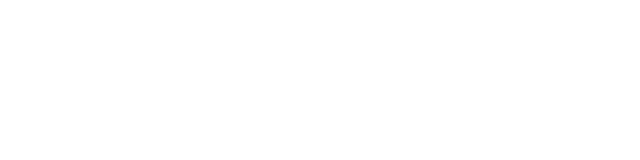
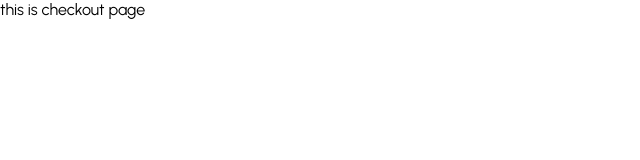
Before and after one commit to TOKILS/e-commerce-frontend, a React (Create React App) app: page /checkout in a window 1280 px wide. Shown: the top 160 px of the page, without its empty margins (0-640 px from the left). Built offline with nearby package versions, Linux system fonts and the light colour scheme.

Commit message:
Adding checkout page

```diff
--- a/src/App.jsx
+++ b/src/App.jsx
@@ -1,13 +1,15 @@
 import Home from "./pages/Home";
-import Product from "./pages/Product"
-import Register from "./pages/Register"
-import Cart from "./pages/Cart"
-import Login from "./pages/Login"
-import ProductList from "./pages/ProductList"
+import Product from "./pages/Product";
+import Register from "./pages/Register";
+import Cart from "./pages/Cart";
+import Login from "./pages/Login";
+import ProductList from "./pages/ProductList";
 import { BrowserRouter as Routerer, Switch, Route } from "react-router-dom";
-import "./App.css"
+import "./App.css";
+import Checkout from "./pages/Checkout";
 const App = () => {
-  return (<>
+  return (
+    <>
       <Routerer>
         {/* <IsLoadingAndError> */}
         <Switch>
@@ -29,13 +31,14 @@
           <Route exact path="/Register">
             <Register />
           </Route>
+          <Route exact path="/checkout">
+            <Checkout />
+          </Route>
         </Switch>
         {/* </IsLoadingAndError> */}
       </Routerer>
-
-
-
-    </>)
+    </>
+  );
 };
 
 export default App;
--- a/src/pages/Cart.jsx
+++ b/src/pages/Cart.jsx
@@ -4,6 +4,7 @@
 import Footer from "../components/Footer";
 import Navbar from "../components/Navbar";
 import { mobile } from "../responsive";
+import { Link } from "react-router-dom";
 
 const Container = styled.div``;
 
@@ -239,7 +240,9 @@
               <SummaryItemText>Total</SummaryItemText>
               <SummaryItemPrice>$ 80</SummaryItemPrice>
             </SummaryItem>
-            <Button>CHECKOUT NOW</Button>
+            <Link to="/checkout">
+              <Button>CHECKOUT NOW</Button>
+            </Link>
           </Summary>
         </Bottom>
       </Wrapper>
--- /dev/null
+++ b/src/pages/Checkout.jsx
@@ -0,0 +1,11 @@
+import React from 'react'
+
+function Checkout() {
+    return (
+        <div>
+            this is checkout page
+        </div>
+    )
+}
+
+export default Checkout
```
Lines whose indentation alone changed are shown as unchanged.
